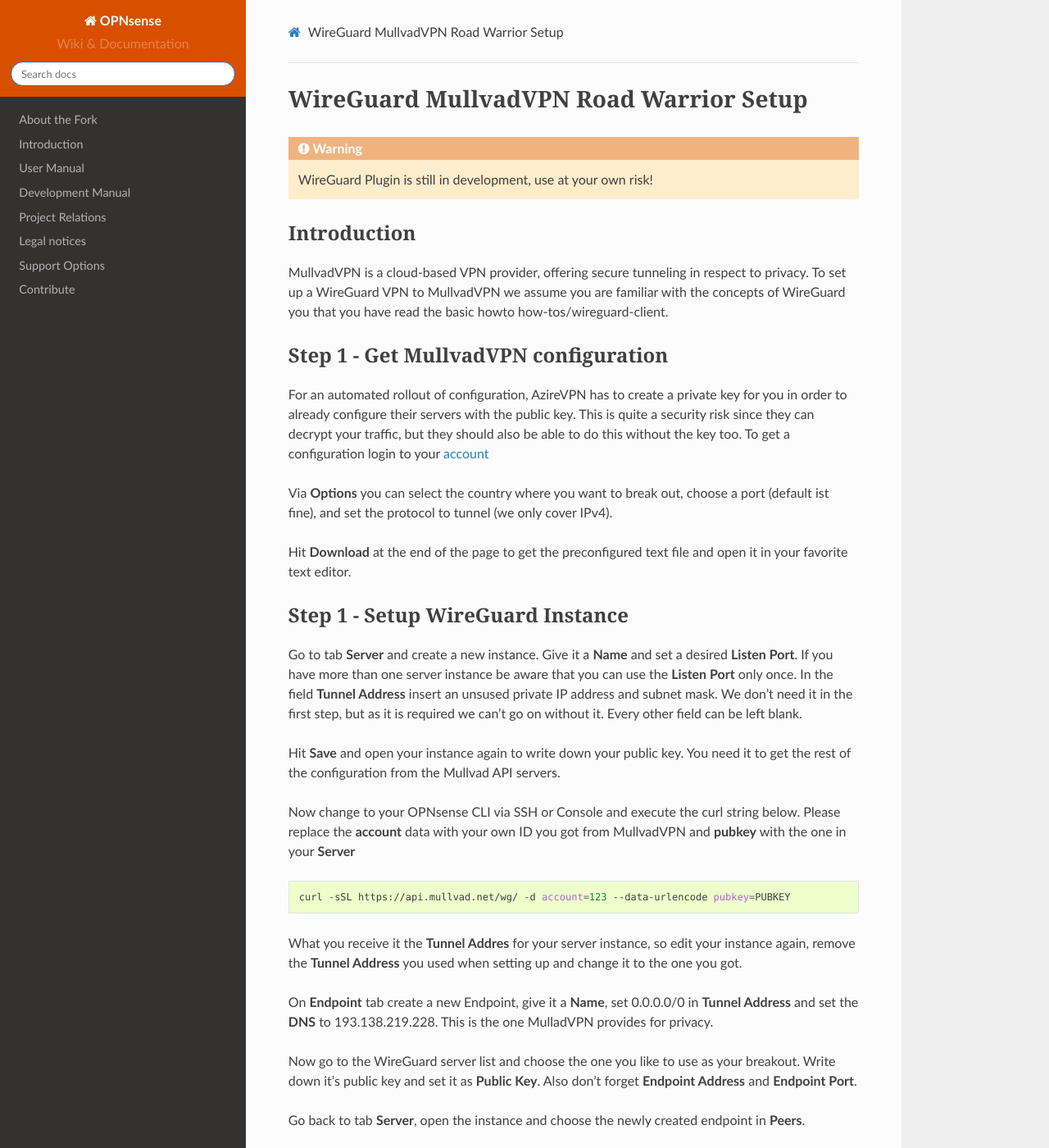
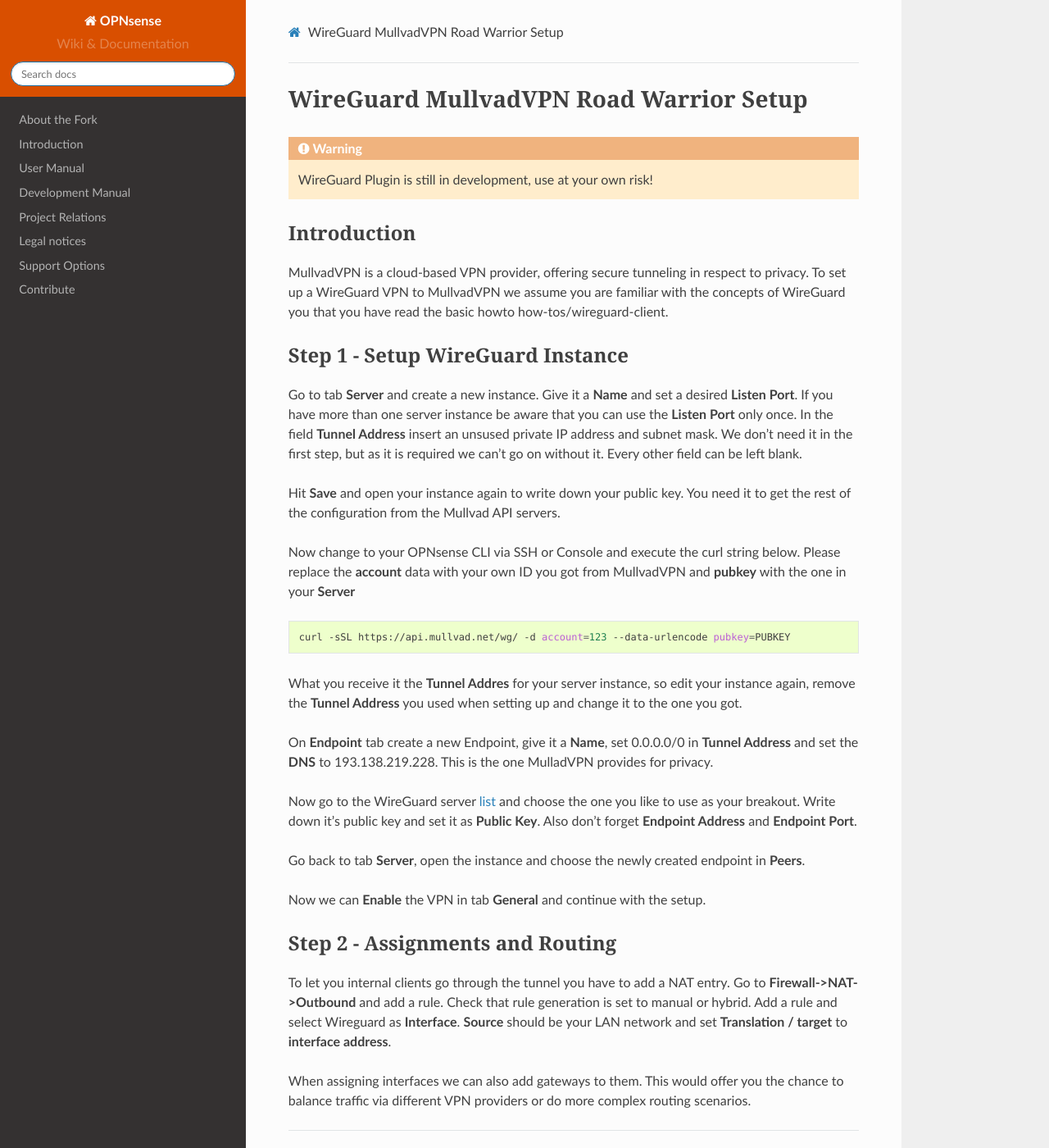
Before and after one commit to opnsense/docs, a Sphinx documentation site: the page built from source/manual/how-tos/wireguard-client-mullvad.rst, in a window 1280 px wide and 1400 px high. Shown: the whole window at 82% size. Built offline with Sphinx 7.4.7 and the Read the Docs theme 2.0.0, drawn with Linux system fonts in a browser that asks for light colours; nearby versions of some CDN libraries; some web fonts are replaced; library files that are not in the unit come from our copies.

Commit message:
Update wireguard-client-mullvad.rst

```diff
--- a/source/manual/how-tos/wireguard-client-mullvad.rst
+++ b/source/manual/how-tos/wireguard-client-mullvad.rst
@@ -12,23 +12,6 @@
 MullvadVPN is a cloud-based VPN provider, offering secure tunneling in respect to privacy.
 To set up a WireGuard VPN to MullvadVPN we assume you are familiar with the concepts of WireGuard you that
 you have read the basic howto :doc:`how-tos/wireguard-client`.
-
--------------------------------------
-Step 1 - Get MullvadVPN configuration
--------------------------------------
-
-For an automated rollout of configuration, AzireVPN has to create a private key for you in order to
-already configure their servers with the public key. This is quite a security risk since they can
-decrypt your traffic, but they should also be able to do this without the key too.
-To get a configuration login to your account_
-
-.. _account: https://www.azirevpn.com/cfg/wireguard
-
-Via **Options** you can select the country where you want to break out, choose a port (default ist fine),
-and set the protocol to tunnel (we only cover IPv4).
-
-Hit **Download** at the end of the page to get the preconfigured text file and open it in your
-favorite text editor.
 
 ----------------------------------
 Step 1 - Setup WireGuard Instance
```
Also changed, not shown: other parts of source/manual/how-tos/wireguard-client-mullvad.rst (+3 -1 lines).
